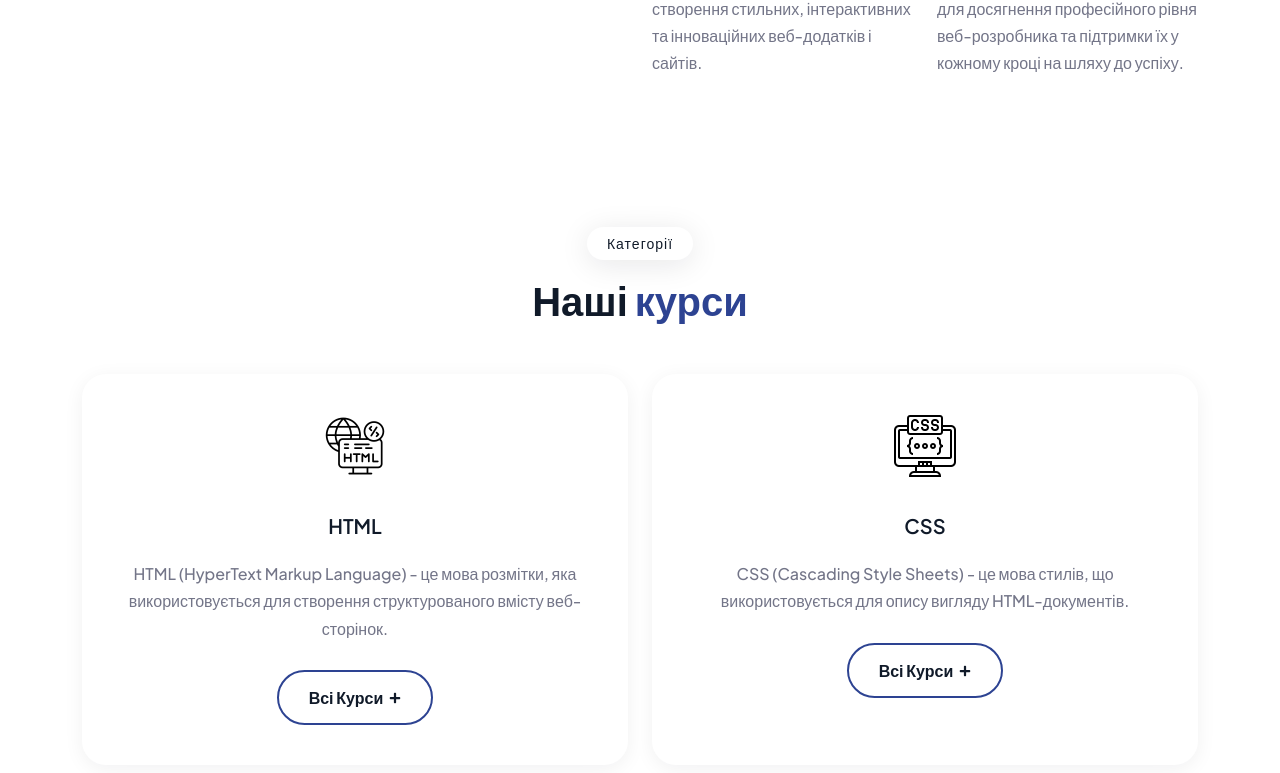
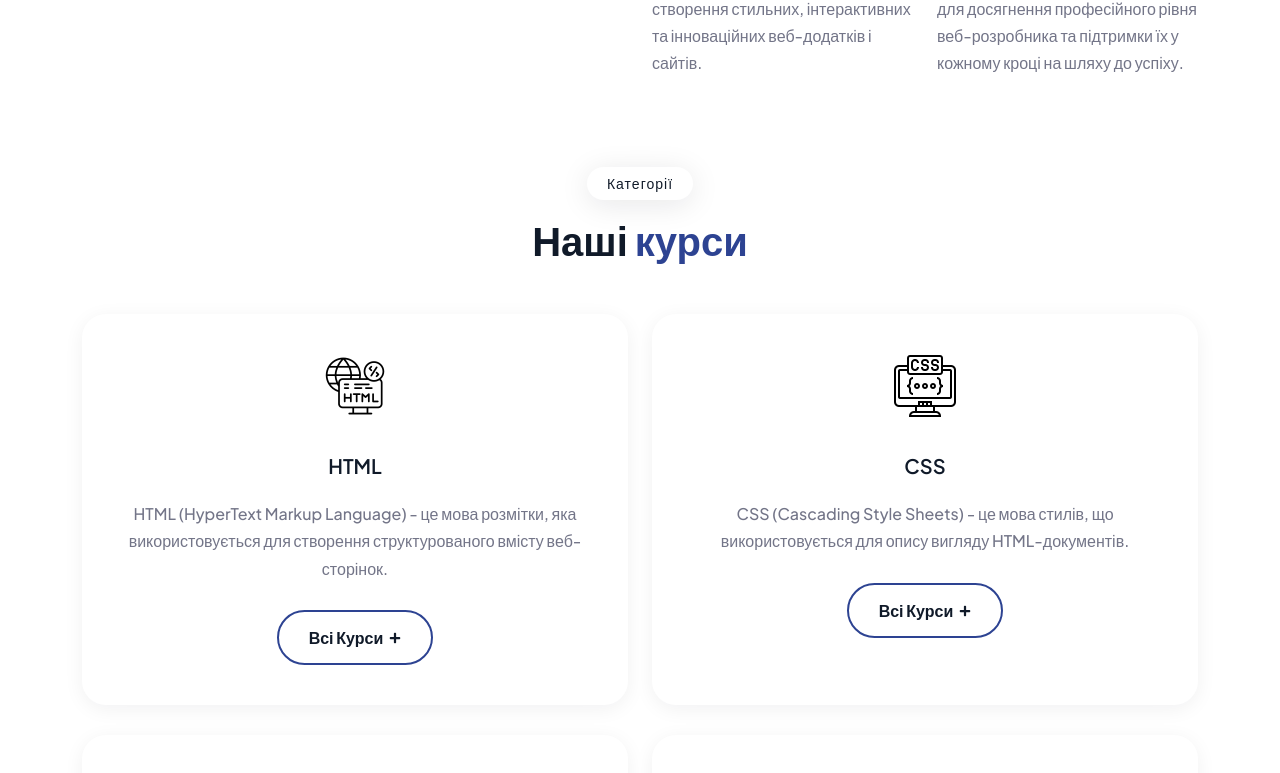
Before and after one commit to Andrew-Vikuk/information-sytem, a React (Create React App) app: page / in a window 1280 px wide. Shown: the part 1218-1991 px from the top of the page. Built offline with nearby package versions, Linux system fonts and the light colour scheme.

Commit message:
courses padding

```diff
--- a/public/assets/scss/sections/_course.scss
+++ b/public/assets/scss/sections/_course.scss
@@ -71,3 +71,7 @@
   display: flex;
   align-items: flex-end;
 }
+
+.service-area{
+  padding-top: 40px;
+}
```
